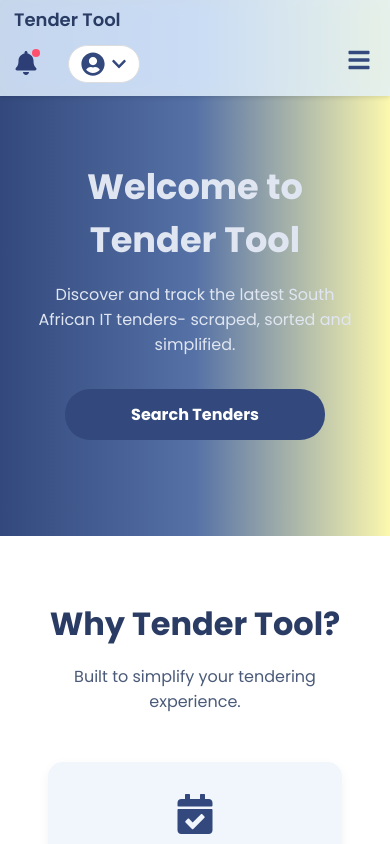
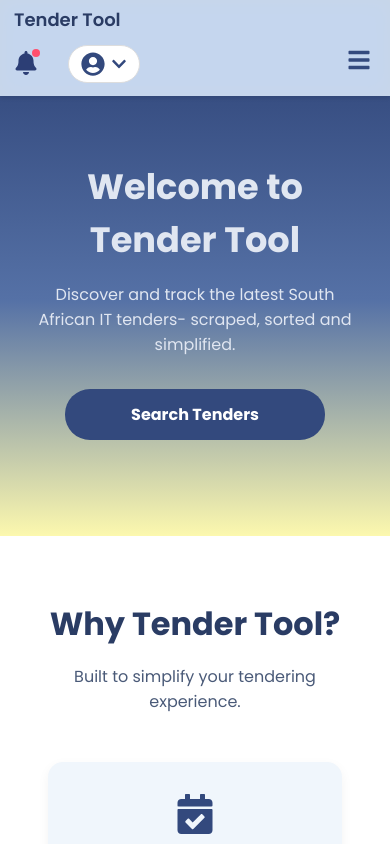
Before and after one commit to Bread-Corp/Tender-User-Interface, a React (Vite) app in the folder Tender-UserInterface/Tender-User-Interface-React/: page / in a window 390 px wide. Built offline with nearby package versions, Linux system fonts and the light colour scheme.

Commit message:
Home page adjustments - gradient on the home page title section now switches from horizontal to vertical on smaller screens - changed colour of the contact-us card

```diff
--- a/Tender-UserInterface/Tender-User-Interface-React/src/Pages/Home/Home.css
+++ b/Tender-UserInterface/Tender-User-Interface-React/src/Pages/Home/Home.css
@@ -117,7 +117,7 @@
     }
 
 .contact-section {
-    background-color: var(--card-bg);
+    background-color: var(--contact-us-bg);
     padding: 4rem 2rem;
     text-align: center;
     color: var(--text-color);
@@ -125,12 +125,12 @@
 
     .contact-section h2 {
         margin-bottom: 0.5rem;
-        color: var(--heading-color);
+        color: var(--home-heading);
     }
 
     .contact-section p {
         margin-bottom: 2rem;
-        color: var(--subtext-color);
+        color: var(--home-heading);
     }
 
 .contact-form {
@@ -191,6 +191,7 @@
 
 /* Responsive Tweaks */
 @media screen and (max-width: 768px) {
+
     .feature-cards {
         flex-direction: column;
         align-items: center;
--- a/Tender-UserInterface/Tender-User-Interface-React/src/index.css
+++ b/Tender-UserInterface/Tender-User-Interface-React/src/index.css
@@ -44,6 +44,9 @@
 
     /* Hero Text */
     --home-heading: #e0e6f1;
+
+    /* Contact us*/
+    --contact-us-bg: #33497D;
 }
 
 body.dark-mode {
@@ -87,6 +90,20 @@ body.dark-mode {
 
     /* Hero Text */
     --home-heading: #e0e6f1;
+
+    /* Contact us*/
+    --contact-us-bg: #33497D;
+}
+
+/* switch gradient from horizontal to vertical on smaller screens */
+@media screen and (max-width: 768px) {
+    :root {
+        --home-bg: linear-gradient(180deg, rgba(51, 73, 125, 1) 0%, rgba(85, 113, 166, 1) 50%, rgba(252, 248, 174, 1) 100%);
+    }
+
+    body.dark-mode {
+        --home-bg: linear-gradient(180deg, #1f2735, #141a23);
+    }
 }
 
 html, body {
```
